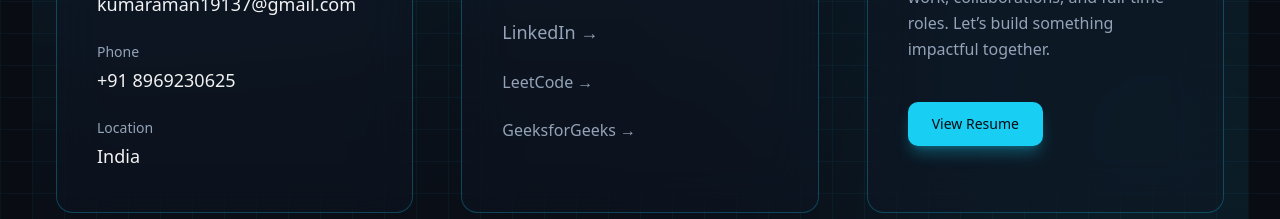
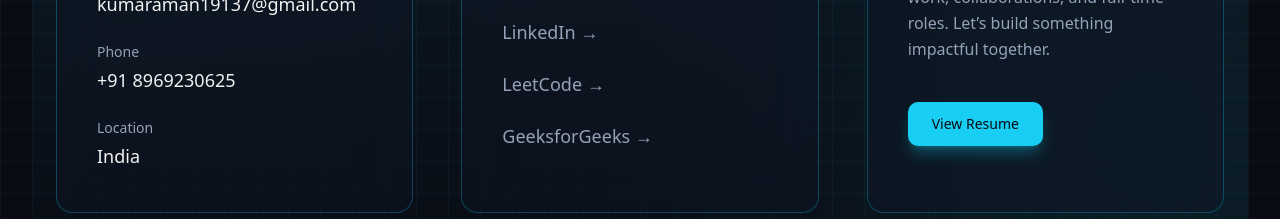
Before and after one commit to amandubey923/portfolio-next, a Next.js app: page /contact in a window 1280 px wide. Shown: the part 575-794 px from the top of the page. Built offline with nearby package versions, Linux system fonts and the light colour scheme.

Commit message:
fix: correct text size class for LeetCode and GeeksforGeeks links on contact page

```diff
--- a/src/app/(root)/contact/page.tsx
+++ b/src/app/(root)/contact/page.tsx
@@ -92,16 +92,14 @@ export default function ContactPage() {
             <Link
               href="https://leetcode.com/u/aman_dubey923"
               target="_blank"
-              className="block text-l
-              g text-muted-foreground hover:text-primary transition-all hover:translate-x-1"
+              className="block text-lg text-muted-foreground hover:text-primary transition-all hover:translate-x-1"
             >
               LeetCode →
             </Link>
             <Link
               href="https://www.geeksforgeeks.org/profile/kumaramag0dt"
               target="_blank"
-              className="block text-l
-              g text-muted-foreground hover:text-primary transition-all hover:translate-x-1"
+              className="block text-lg text-muted-foreground hover:text-primary transition-all hover:translate-x-1"
             >
               GeeksforGeeks →
             </Link>
```
